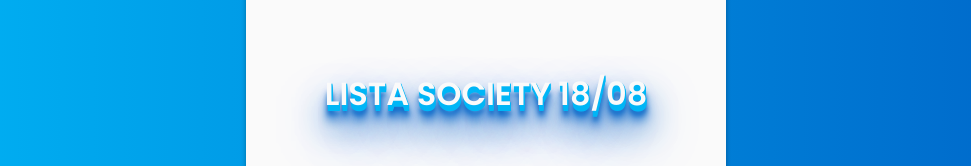
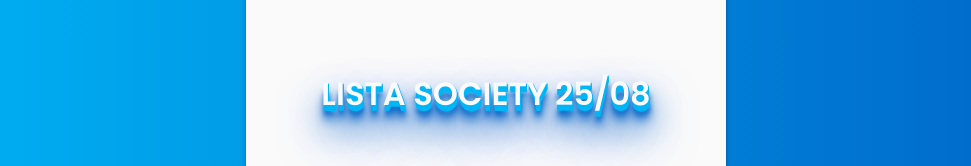
Before and after one commit to WagaoFC/formFut, a React (Vite) app: page / in a window 1280 px wide. Shown: the part 214-380 px from the top of the page, without its empty margins (154-1125 px from the left). Built offline with nearby package versions, Linux system fonts and the light colour scheme.

Commit message:
atualizando data

```diff
--- a/src/components/Form/index.tsx
+++ b/src/components/Form/index.tsx
@@ -40,7 +40,7 @@ export function Form() {
         <Container>
             <ToastContainer position="top-center" />
             <form onSubmit={sendEmail}>
-                <h1>Lista Society 18/08</h1>
+                <h1>Lista Society 25/08</h1>
                 <input type="text" required placeholder="Nome ou apelido" name="name" />
                 <input type="submit" value="Enviar meu nome consagrado" />
             </form>
```
